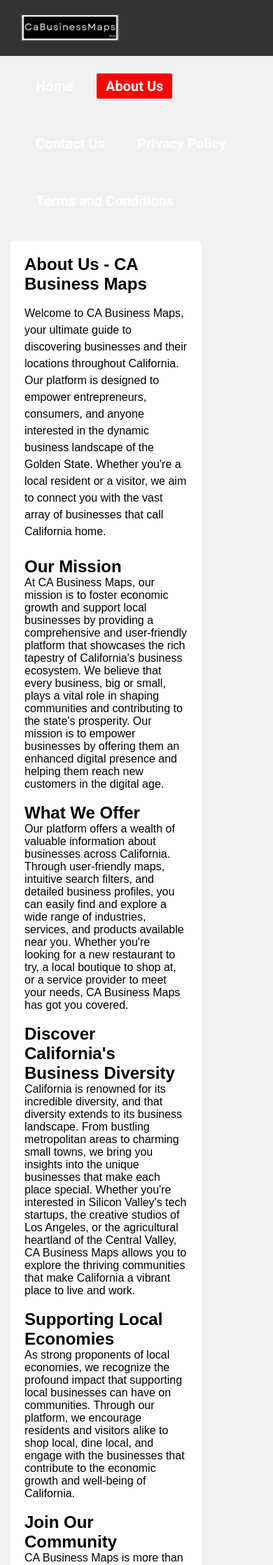
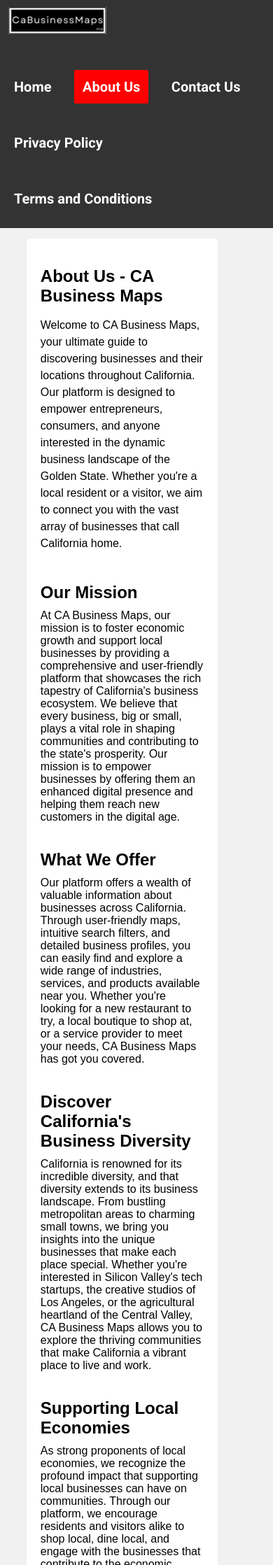
Before and after one commit to ravijmanu/ravijmanu.github.io, a PHP site: page /about-us.html in a window 390 px wide. Shown: the top 2237 px of the page at 70% size. Run offline with PHP 8.4, Linux system fonts and the light colour scheme.

Commit message:
Update style.css

```diff
--- a/css/style.css
+++ b/css/style.css
@@ -3,29 +3,32 @@
 * {
 	margin: 0;
 	padding: 0;
-	/* box-sizing: border-box; */
 }
 
 body {
 	font-family: Arial, Helvetica, sans-serif;
 	background-color: #f1f1f1;
-	position: relative;
-	padding-bottom: 58px;
-	min-height: 100vh;
+	/* position: absolute; */
+	/* padding-bottom: 58px; */
+	/* min-height: 100vh; */
+	/* min-height: 100%; */
+	/* position: relative; */
+	overflow-x: hidden;
 }
 
 header {
 	/* text-align: center; */
 	background-color: #333;
-	color: #fff;
-	padding-left: 30px;
+	/* color: #fff; */
+	padding: 0px;
+	overflow: hidden;
 }
 
 
 main {
-	width: 90vw;
-	margin: 0 auto;
-	padding: 30px 20px;
+	/* width: 90vw; */
+	/* margin: 0 auto; */
+	/* padding: 30px 20px; */
 	/* min-height: calc(100vh - 211px - 58px); */
 }
 
@@ -40,8 +43,8 @@ article:last-child {
 	margin-bottom: 0;
 }
 
-article h3 {
-	margin: 10px 0 25px 0;
+article h2 {
+	margin: 20px 0 10px 0;
 }
 
 article p {
@@ -55,65 +58,30 @@ footer {
 	color: #fff;
 	padding: 20px;
 	position: absolute;
-	bottom: 0;
-	width: 100%;
-	/* position: fixed;
-	  z-index: 1; */
+	/* bottom: 10; */
+	/* width: 100%; */
+	overflow: hidden;
 }
 
-/* @media(max-width:768px) {
-	header {
-	  padding: 30px 20px;
-	}
 
-	header h1 {
-	  font-size: 36px;
-	  margin-bottom: 22px;
-	}
-
-	header p {
-	  font-size: 18px;
-	}
-
-	main {
-	  width: 100vw;
-	  padding: 20px;
-	}
-
-	article {
-	  margin-bottom: 16px;
-	  font-size: 14px;
-	}
-
-	article h3 {
-	  margin: 10px 0 20px 0;
-	}
-
-	article p {
-	  margin-top: 16px;
-	  line-height: 20px;
-	}
-  } */
-
-
-.navbar {
-	position: relative;
+/* .navbar {
+	position: center;
 	height: 80px;
 	width: 100%;
 	top: 0;
 	left: 0;
-	/* background: rgba(0, 0, 0, 0.4); */
-}
+} */
 
 .navbar .logo {
 	width: 140px;
 	height: auto;
-	padding: 20px 0;
+	padding: 10px 0;
 }
 
 .navbar ul {
 	float: right;
 	margin-right: 20px;
+	padding-top: 20px;
 }
 
 .navbar ul li {
@@ -127,9 +95,10 @@ footer {
 	font-size: 20px;
 	font-family: 'Roboto', sans-serif;
 	color: white;
-	padding: 6px 13px;
+	/* padding: 6px 13px; */
 	text-decoration: none;
-	transition: .4s;
+	/* transition: .4s;  */     /*meka danna epa*/
+	position: relative;
 }
 
 .navbar ul li a.active,
@@ -138,25 +107,10 @@ footer {
 	border-radius: 2px;
 }
 
-/* .wrapper .center {
-	position: absolute;
-	left: 50%;
-	top: 55%;
-	transform: translate(-50%, -50%);
-	font-family: sans-serif;
-	user-select: none;
-  } */
-
-/* Reset default margin and padding for all elements */
-/* body, html {
-  margin: 0;
-  padding: 0;
-  height: 100%;
-} */
 
 /* Set a minimum height for the body to make sure footer is always at the bottom */
 body {
-	min-height: 50%;
+	min-height: 100%;
 	position: relative;
 	overflow-x: hidden;
 }
@@ -166,11 +120,14 @@ footer {
 	background-color: #333;
 	background-position: relative;
 	text-align: center;
-	padding: 20px;
-	position: absolute;
+	padding: 0px;
+	/* position: absolute; */
 	bottom: 0;
 	left: 0;
 	width: 100%;
+	overflow: hidden;
+
+
 }
 
 footer a {
@@ -180,16 +137,63 @@ footer a {
 	/* Set link color */
 	font-size: 16px;
 	/* Set font size */
+	margin: 0 0px;
+	/* Add some spacing between the links */
+	font-family: 'Roboto', sans-serif;
+	overflow: hidden;
+	padding:5px;
+
+}
+
+footer p{
+	font-size: 16px;
+	/* Set font size */
 	margin: 0 5px;
 	/* Add some spacing between the links */
-	font-size: 15px;
 	font-family: 'Roboto', sans-serif;
+	overflow: hidden;
+
 }
 
 .header {
 	border: 0px;
 	padding: 0px;
+	overflow: hidden;
 }
+
+.header a {
+	float: left;
+	color: black;
+	text-align: center;
+	padding: 12px;
+	text-decoration: none;
+	font-size: 18px;
+	line-height: 25px;
+	border-radius: 4px;
+}
+
+
+@media screen and (max-width: 500px) {
+	.header {
+	  float: none;
+	  display: block;
+	  text-align: left;
+	}
+
+	.header ul li a{
+	  float: none;
+	}
+
+	.footer {
+		float: none;
+		display: block;
+		text-align: left;
+	}
+
+	.header a {
+		float: none;
+	}
+  }
 
 .menu {
 	width: 2%;
@@ -227,6 +231,7 @@ footer a {
 #map {
 	height: 400px;
 	width: 400px;
+
 }
 
 /* .main article a{
```
